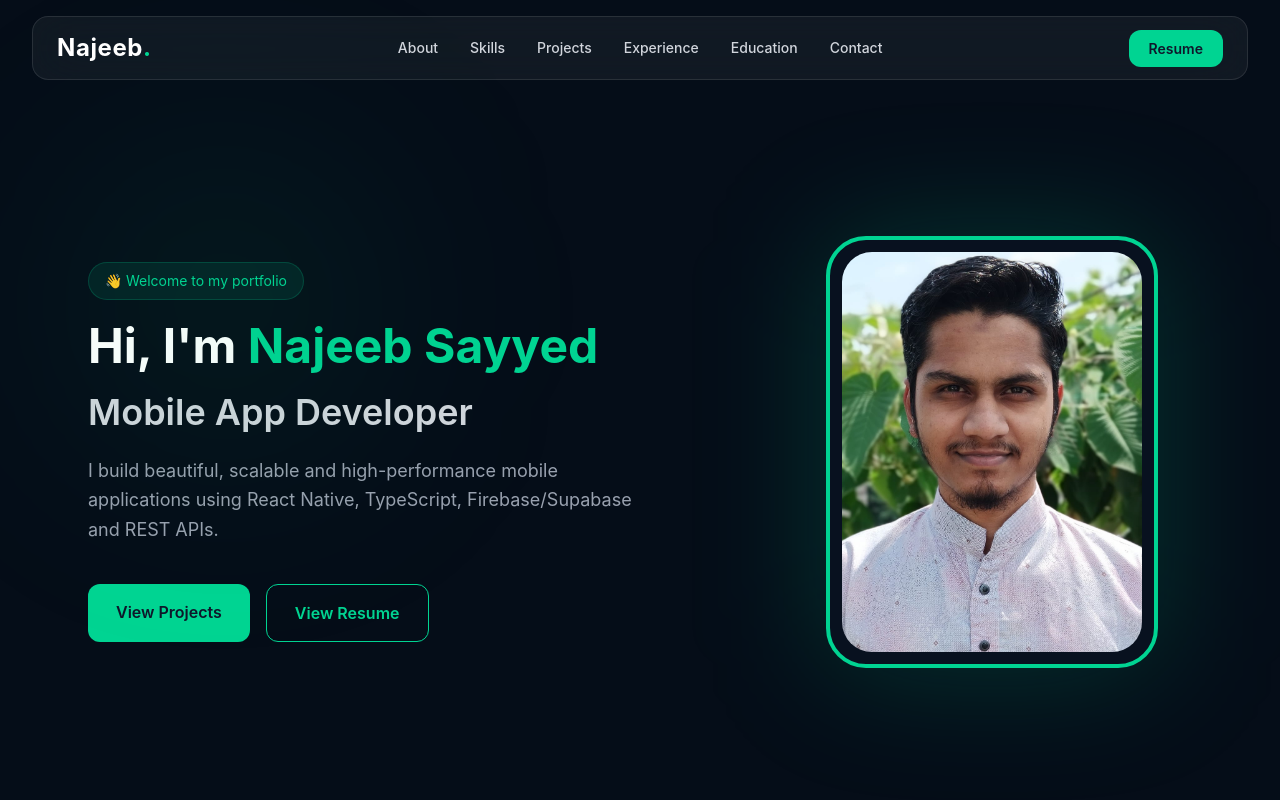
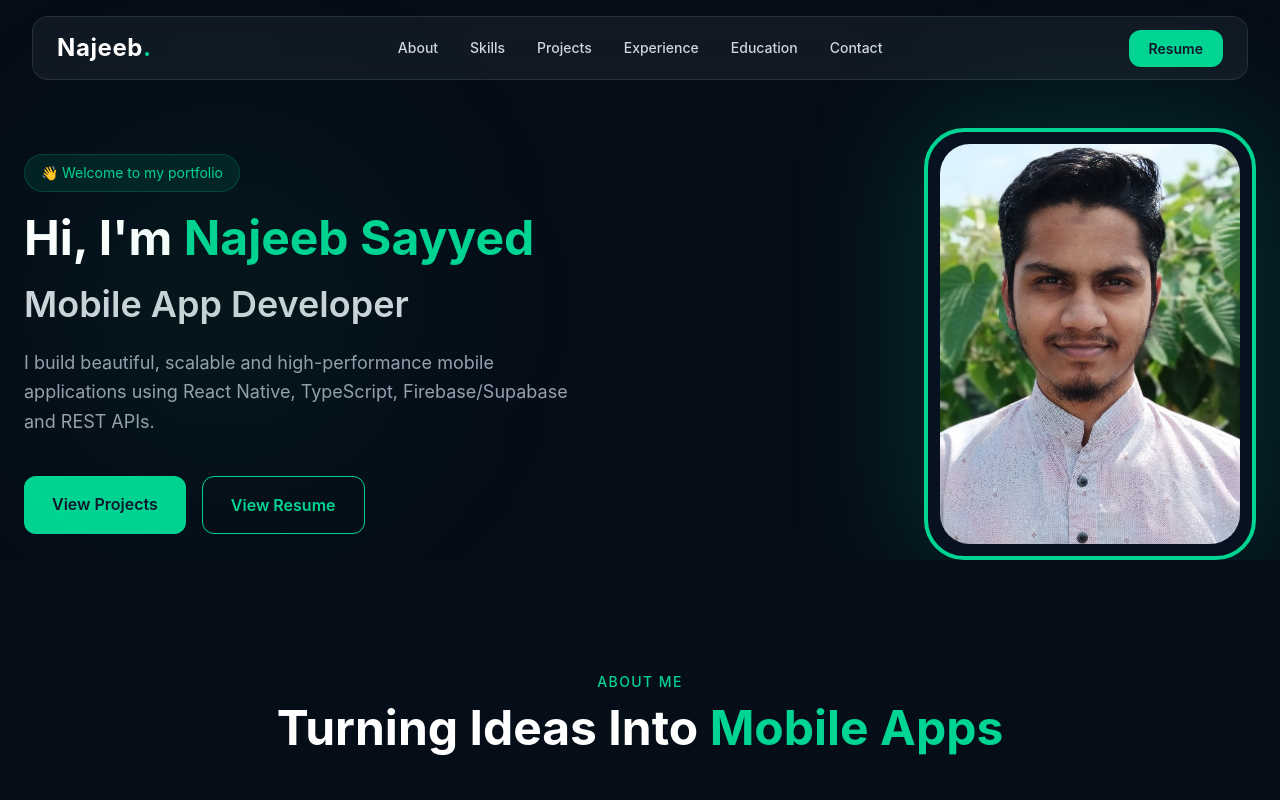
Before and after one commit to najeebsayyed/portfolio, a React (Vite) app: page / in a window 1280 px wide. Shown: the top 800 px of the page. Built offline with nearby package versions, Linux system fonts and the light colour scheme.

Commit message:
feat(hero): fix in ui

```diff
--- a/src/components/Hero.tsx
+++ b/src/components/Hero.tsx
@@ -5,20 +5,23 @@ const Hero = () => {
   return (
     <section
       id="home"
-      className="relative flex min-h-screen items-center overflow-hidden pt-24 lg:pt-26"
+      className="relative flex items-center overflow-hidden pt-32"
     >
       {/* Background Glow */}
       <div className="absolute left-20 top-40 h-72 w-72 rounded-full bg-emerald-500/10 blur-[120px]" />
 
-      <div className="mx-auto grid w-full max-w-7xl items-center gap-12 px-2 lg:ml-20 lg:gap-16 lg:grid-cols-2">
+      <div className="mx-auto grid w-full max-w-7xl grid-cols-1 items-center gap-12 px-6 lg:grid-cols-2 lg:gap-16">
         {/* Left Content */}
         <div className="text-center lg:text-left">
           <span className="inline-block rounded-full border border-emerald-400/20 bg-emerald-400/10 px-4 py-2 text-sm text-emerald-400">
             👋 Welcome to my portfolio
           </span>
 
-          <h1 className="mt-4 text-4xl font-bold leading-tight  md:text-5xl">
-            Hi, I'm <span className="text-emerald-400">Najeeb Sayyed</span>
+          <h1 className="mt-4 text-3xl font-bold leading-tight sm:text-4xl md:text-5xl">
+            Hi, I'm{" "}
+            <span className="whitespace-nowrap text-emerald-400">
+              Najeeb Sayyed
+            </span>
           </h1>
 
           <h2 className="mt-4 text-xl font-semibold text-gray-300 sm:text-2xl md:text-4xl">
@@ -50,7 +53,7 @@ const Hero = () => {
         </div>
 
         {/* Right Image */}
-        <div className="flex justify-center">
+        <div className="flex justify-center lg:justify-end">
           <div className="relative">
             {/* Glow */}
             <div className="absolute inset-0 rounded-[40px] bg-emerald-400/20 blur-3xl" />
```
